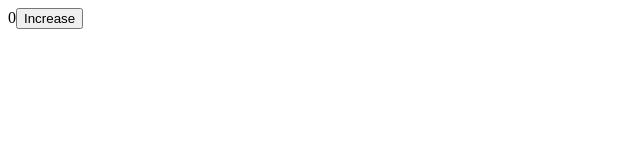
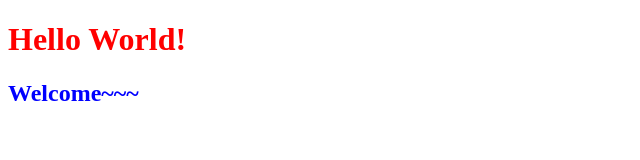
Before and after one commit to candyccHUSTer/react-demo, a React app: page / in a window 1280 px wide. Shown: the whole page, without its empty margins (0-640 px from the left). Built offline with nearby package versions, Linux system fonts and the light colour scheme.

Commit message:
test css module

```diff
--- a/app/components/App.js
+++ b/app/components/App.js
@@ -1,8 +1,13 @@
 import React from 'react';
 
-require('./App.css');
+const style = require('./app.scss');
 
-export default () => <h1>Hello World11111112222222333333defeffmere</h1>;
+export default () => (
+  <div>
+    <h1 className={style.red}>Hello World!</h1>
+    <h2 className="blue">Welcome~~~</h2>
+  </div>
+);
 
 /*
 export default class App extends React.Component {
--- /dev/null
+++ b/app/components/app.scss
@@ -0,0 +1,9 @@
+.red {
+  color: red;
+}
+
+:global {
+  .blue {
+    color: blue;
+  }
+}
--- a/app/index.html
+++ b/app/index.html
@@ -8,7 +8,7 @@
     <meta name="mobile-web-app-capable" content="yes">
     <meta name="full-screen" content="yes">
     <meta name="x5-fullscreen" content="true">
-    <title>Webpack Sample Project</title>
+    <title>React Demo Project</title>
   </head>
 
   <body>
--- a/app/main.js
+++ b/app/main.js
@@ -1,17 +1,9 @@
 import React from 'react';
 import ReactDOM from 'react-dom';
-import { Provider, connect } from 'react-redux';
-import { store, mapStateToProps, mapDispatchToProps } from './store/counter';
-import { Counter } from './components/counter';
-
-let App = connect(
-  mapStateToProps,
-  mapDispatchToProps
-)(Counter);
+import App from './components/app';
 
 ReactDOM.render(
-  <Provider store={store}>
-    <App />
-  </Provider>,
-  document.getElementById( 'app' )
+  // <h1>Hello, world!</h1>,
+  <App />,
+  document.getElementById('app')
 );
```
Also changed, not shown: app/main-redux.js (added, +17 -0 lines), webpack.production.config.js (+4 -4 lines), app/components/App.css (deleted), app/main.css (deleted).
